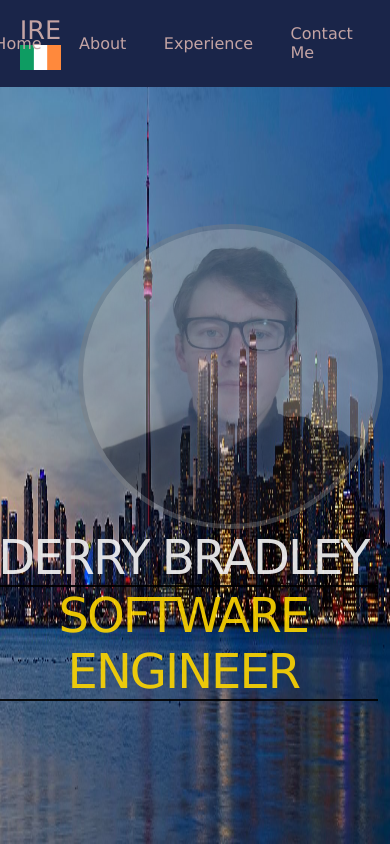
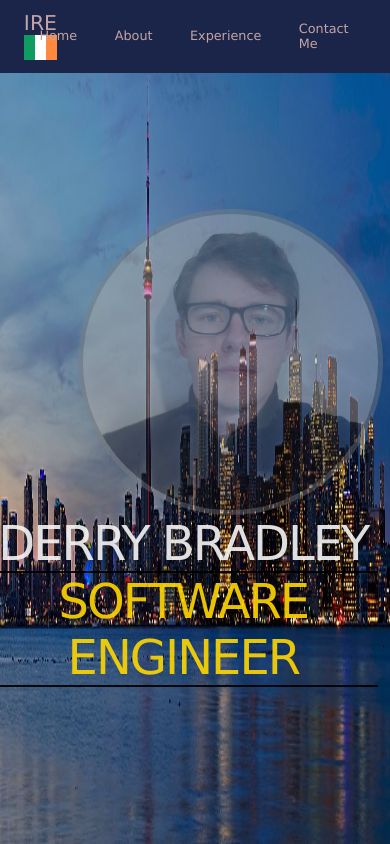
Before and after one commit to stone-monkeys/react-deploy, a React (Create React App) app: page / in a window 390 px wide. Built offline with nearby package versions, Linux system fonts and the light colour scheme.

Commit message:
deploy react app to github pages

```diff
--- a/src/Navbar.css
+++ b/src/Navbar.css
@@ -68,7 +68,7 @@
 /********* SUPER EXTRA SMALL DEVICES ONLY ******/
 @media (min-width: 360px) and (max-width: 479px){
   .navbar {
-    font-size: 100%;
+    font-size: 80%;
 
     }
 }
```
Also changed, not shown: 1 other file (tests, documents, lock files or other folders).
